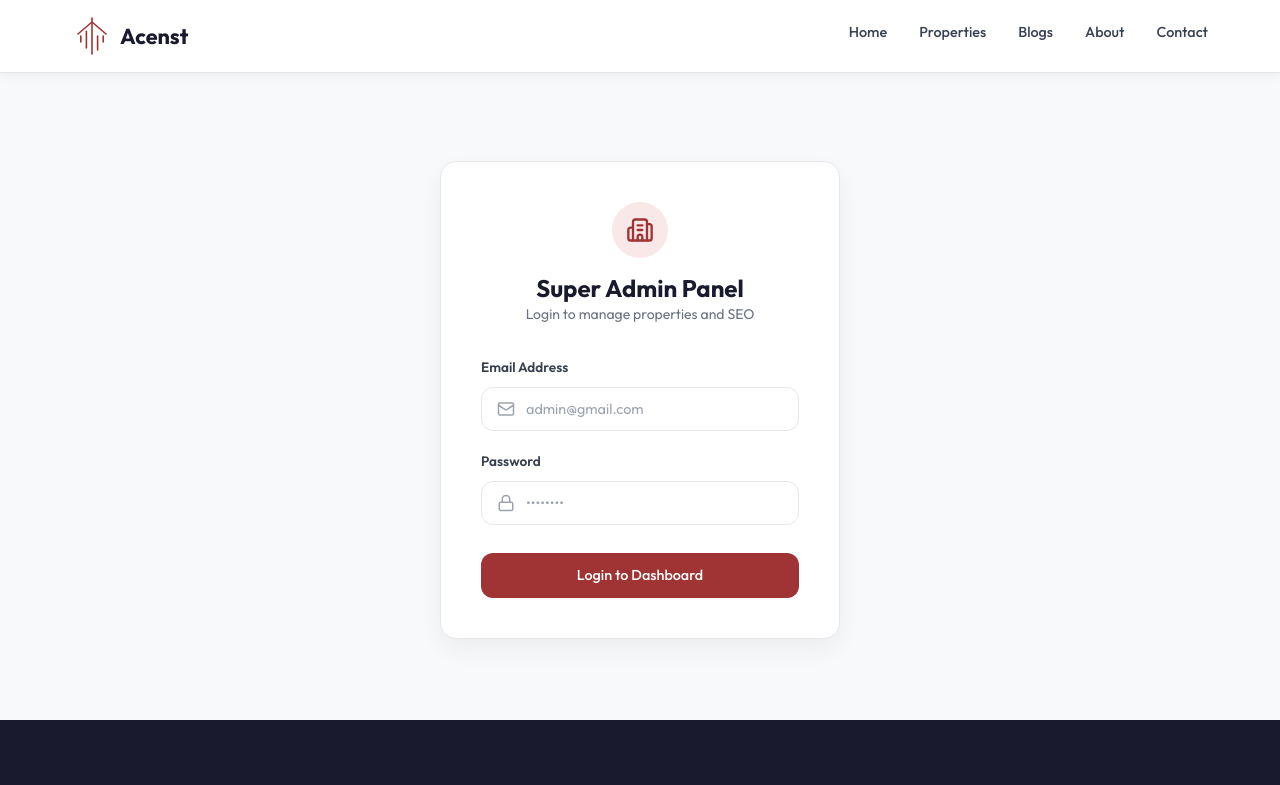
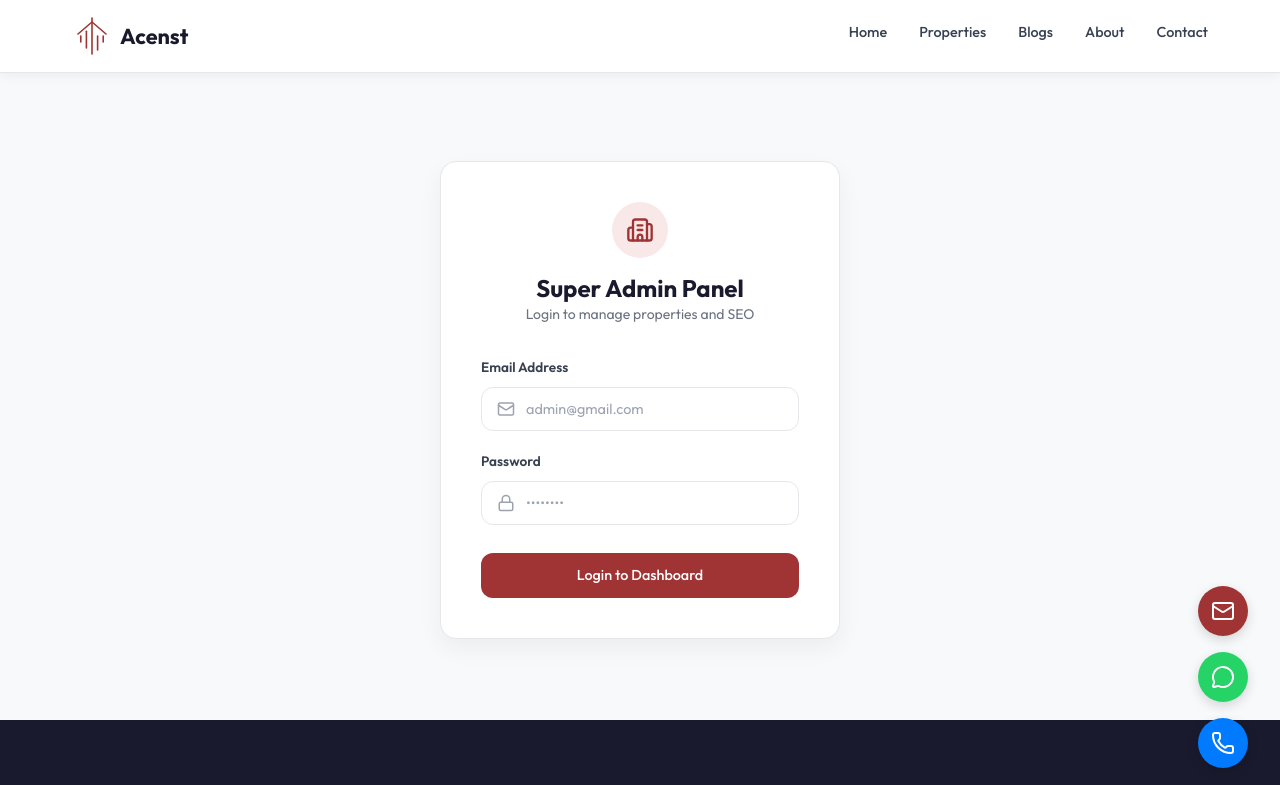
Before and after one commit to ItsAniketFrontend/Vibe_Coding, a React (Vite) app: page /admin in a window 1280 px wide. Shown: the top 785 px of the page. Built offline with nearby package versions, Linux system fonts and the light colour scheme.

Commit message:
CTA's and Pop Up Form

```diff
--- a/src/App.jsx
+++ b/src/App.jsx
@@ -14,6 +14,7 @@ import Contact from './pages/Contact';
 import BlogPage from './pages/BlogPage';
 import BlogDetailPage from './pages/BlogDetailPage';
 import ScrollToTop from './components/ScrollToTop';
+import FloatingCTA from './components/FloatingCTA';
 
 function App() {
   return (
@@ -50,6 +51,7 @@ function App() {
           </Routes>
         </main>
         <Footer />
+        <FloatingCTA />
       </div>
     </Router>
   );
--- /dev/null
+++ b/src/components/FloatingCTA.jsx
@@ -0,0 +1,113 @@
+import React, { useState } from 'react';
+import { Phone, MessageCircle, Mail, X, Send, CheckCircle2 } from 'lucide-react';
+import { useEnquiries } from '../context/EnquiryContext';
+
+export default function FloatingCTA() {
+  const [isModalOpen, setIsModalOpen] = useState(false);
+  const { addEnquiry } = useEnquiries();
+
+  const [formData, setFormData] = useState({ name: '', email: '', phone: '', message: '' });
+  const [submitted, setSubmitted] = useState(false);
+
+  const handleSubmit = (e) => {
+    e.preventDefault();
+    addEnquiry({
+      ...formData,
+      type: 'CTA Button Enquiry',
+      source: 'CTA Button'
+    });
+    setSubmitted(true);
+    setFormData({ name: '', email: '', phone: '', message: '' });
+    setTimeout(() => {
+      setSubmitted(false);
+      setIsModalOpen(false);
+    }, 4000);
+  };
+
+  return (
+    <>
+      <div style={{ position: 'fixed', bottom: '2rem', right: '2rem', display: 'flex', flexDirection: 'column', gap: '1rem', zIndex: 9999 }}>
+        {/* Enquiry Button */}
+        <button
+          onClick={() => setIsModalOpen(true)}
+          style={{ width: '50px', height: '50px', borderRadius: '50%', backgroundColor: '#A03333', color: 'white', display: 'flex', alignItems: 'center', justifyContent: 'center', boxShadow: '0 4px 12px rgba(0,0,0,0.15)', cursor: 'pointer', border: 'none', transition: 'transform 0.2s' }}
+          onMouseEnter={(e) => e.currentTarget.style.transform = 'scale(1.1)'}
+          onMouseLeave={(e) => e.currentTarget.style.transform = 'scale(1)'}
+          title="Send Enquiry"
+        >
+          <Mail size={24} />
+        </button>
+
+        {/* WhatsApp Button */}
+        <a
+          href="https://wa.me/919983891624"
+          target="_blank"
+          rel="noopener noreferrer"
+          style={{ width: '50px', height: '50px', borderRadius: '50%', backgroundColor: '#25D366', color: 'white', display: 'flex', alignItems: 'center', justifyContent: 'center', boxShadow: '0 4px 12px rgba(0,0,0,0.15)', cursor: 'pointer', border: 'none', transition: 'transform 0.2s', textDecoration: 'none' }}
+          onMouseEnter={(e) => e.currentTarget.style.transform = 'scale(1.1)'}
+          onMouseLeave={(e) => e.currentTarget.style.transform = 'scale(1)'}
+          title="WhatsApp Us"
+        >
+          <MessageCircle size={24} />
+        </a>
+
+        {/* Phone Button */}
+        <a
+          href="tel:+919983891624"
+          style={{ width: '50px', height: '50px', borderRadius: '50%', backgroundColor: '#007BFF', color: 'white', display: 'flex', alignItems: 'center', justifyContent: 'center', boxShadow: '0 4px 12px rgba(0,0,0,0.15)', cursor: 'pointer', border: 'none', transition: 'transform 0.2s', textDecoration: 'none' }}
+          onMouseEnter={(e) => e.currentTarget.style.transform = 'scale(1.1)'}
+          onMouseLeave={(e) => e.currentTarget.style.transform = 'scale(1)'}
+          title="Call Us"
+        >
+          <Phone size={24} />
+        </a>
+      </div>
+
+      {/* Enquiry Modal */}
+      {isModalOpen && (
+        <div style={{ position: 'fixed', top: 0, left: 0, width: '100vw', height: '100vh', backgroundColor: 'rgba(0,0,0,0.5)', display: 'flex', alignItems: 'center', justifyContent: 'center', zIndex: 10000, padding: '1rem' }} onClick={() => setIsModalOpen(false)}>
+          <div style={{ backgroundColor: '#fff', borderRadius: '1rem', padding: '2rem', width: '100%', maxWidth: '500px', position: 'relative', boxShadow: '0 10px 25px rgba(0,0,0,0.2)' }} onClick={e => e.stopPropagation()}>
+            <button
+              onClick={() => setIsModalOpen(false)}
+              style={{ position: 'absolute', top: '1rem', right: '1rem', background: 'none', border: 'none', cursor: 'pointer', color: '#6b7280' }}
+            >
+              <X size={24} />
+            </button>
+
+            <h2 style={{ fontSize: '1.5rem', fontWeight: 700, color: '#1a1a2e', marginBottom: '1.5rem' }}>Quick Enquiry</h2>
+
+            {submitted ? (
+              <div style={{ backgroundColor: '#dcfce7', color: '#15803d', padding: '2rem', borderRadius: '0.75rem', textAlign: 'center', border: '1px solid #bbf7d0' }}>
+                <CheckCircle2 size={48} style={{ margin: '0 auto 1rem' }} />
+                <h3 style={{ fontSize: '1.25rem', fontWeight: 700, marginBottom: '0.5rem' }}>Message Sent!</h3>
+                <p>Thank you. We will contact you soon.</p>
+              </div>
+            ) : (
+              <form onSubmit={handleSubmit} style={{ display: 'flex', flexDirection: 'column', gap: '1rem' }}>
+                <div>
+                  <label style={{ display: 'block', fontSize: '0.875rem', fontWeight: 600, color: '#374151', marginBottom: '0.5rem' }}>Full Name *</label>
+                  <input type="text" value={formData.name} onChange={e => setFormData({...formData, name: e.target.value})} placeholder="Your Name" style={{ width: '100%', padding: '0.75rem 1rem', border: '1px solid #d1d5db', borderRadius: '0.5rem' }} required />
+                </div>
+                <div>
+                  <label style={{ display: 'block', fontSize: '0.875rem', fontWeight: 600, color: '#374151', marginBottom: '0.5rem' }}>Phone Number *</label>
+                  <input type="tel" value={formData.phone} onChange={e => setFormData({...formData, phone: e.target.value})} placeholder="Your Phone Number" style={{ width: '100%', padding: '0.75rem 1rem', border: '1px solid #d1d5db', borderRadius: '0.5rem' }} required />
+                </div>
+                <div>
+                  <label style={{ display: 'block', fontSize: '0.875rem', fontWeight: 600, color: '#374151', marginBottom: '0.5rem' }}>Email Address</label>
+                  <input type="email" value={formData.email} onChange={e => setFormData({...formData, email: e.target.value})} placeholder="Your Email Address" style={{ width: '100%', padding: '0.75rem 1rem', border: '1px solid #d1d5db', borderRadius: '0.5rem' }} />
+                </div>
+                <div>
+                  <label style={{ display: 'block', fontSize: '0.875rem', fontWeight: 600, color: '#374151', marginBottom: '0.5rem' }}>Message</label>
+                  <textarea value={formData.message} onChange={e => setFormData({...formData, message: e.target.value})} rows="3" placeholder="How can we help you?" style={{ width: '100%', padding: '0.75rem 1rem', border: '1px solid #d1d5db', borderRadius: '0.5rem', resize: 'vertical' }}></textarea>
+                </div>
+                <button type="submit" style={{ backgroundColor: '#A03333', color: 'white', padding: '0.75rem', borderRadius: '0.5rem', fontWeight: 600, display: 'flex', alignItems: 'center', justifyContent: 'center', gap: '0.5rem', border: 'none', cursor: 'pointer', marginTop: '0.5rem' }}>
+                  <Send size={18} /> Send Enquiry
+                </button>
+              </form>
+            )}
+          </div>
+        </div>
+      )}
+    </>
+  );
+}
```
